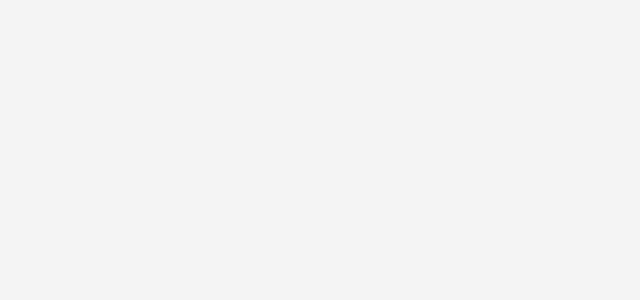
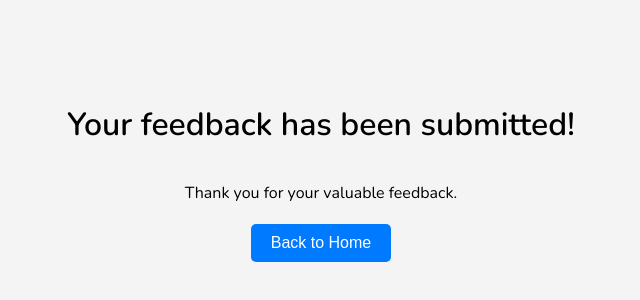
Before and after one commit to alxgrgsc/SoulJournal, a React (Create React App) app in the folder souljournal-frontend/: page /submit-feedback in a window 1280 px wide. Before the commit this address had no page. Shown: the part 228-528 px from the top of the page, without its empty margins (319-959 px from the left). Built offline with nearby package versions, Linux system fonts and the light colour scheme.

Commit message:
need to refine submitfeedback.js and css

```diff
--- a/souljournal-frontend/src/App.js
+++ b/souljournal-frontend/src/App.js
@@ -7,7 +7,8 @@ import ForgotPassword from './ForgotPassword';
 import Feedback from './Feedback';
 import RegistrationSuccess from './RegistrationSuccess';
 import Dashboard from './Dashboard';
-import Quotes from './Quotes'; // Import the Quotes component
+import Quotes from './Quotes';
+import SubmitFeedback from './SubmitFeedback'; // Import the SubmitFeedback component
 
 function App() {
   return (
@@ -22,7 +23,8 @@ function App() {
             <Route path="/feedback" element={<Feedback />} />
             <Route path="/registration-success" element={<RegistrationSuccess />} />
             <Route path="/dashboard" element={<Dashboard />} />
-            <Route path="/quotes" element={<Quotes />} /> {/* Add the new route */}
+            <Route path="/quotes" element={<Quotes />} />
+            <Route path="/submit-feedback" element={<SubmitFeedback />} /> {/* Add the new route */}
           </Routes>
         </header>
       </div>
--- a/souljournal-frontend/src/Feedback.css
+++ b/souljournal-frontend/src/Feedback.css
@@ -15,7 +15,21 @@ body {
   box-shadow: 0 0 10px rgba(0, 0, 0, 0.1);
   width: 300px;
   text-align: center;
+  transform: translateY(-50px);
+  animation: slideDown 1.5s forwards;
 }
+
+@keyframes slideDown {
+  to {
+    opacity: 1;
+    transform: translateY(0);
+  }
+}
+
+.feedback-container.show {
+  animation: slideDown 1.5s forwards;
+}
+
 
 h1 {
   margin-bottom: 10px;
--- a/souljournal-frontend/src/Feedback.js
+++ b/souljournal-frontend/src/Feedback.js
@@ -4,9 +4,10 @@ import './Feedback.css';
 const Feedback = () => {
   const [rating, setRating] = useState(0);
   const [hover, setHover] = useState(0);
+  const [isLoaded, setIsLoaded] = useState(false);
 
   return (
-    <div className="feedback-container">
+    <div className={`feedback-container ${isLoaded ? 'show': ''}`} >
       <h1>We value your feedback!</h1>
       <p>Please share your thoughts with us.</p>
 
--- a/souljournal-frontend/src/Quotes.css
+++ b/souljournal-frontend/src/Quotes.css
@@ -9,17 +9,12 @@ body {
   text-align: center;
 }
 
-
 .quote-container {
   padding-top: 10%;
   opacity: 0;
   transform: translateY(-50px);
-  animation: slideDown 0.5s forwards;
-  transition: opacity 1s ease-in;
-}
-
-.quote-container.loaded {
-  opacity: 1;
+  animation: slideDown 2s forwards;
+  transition: opacity 5s ease-in-out; /* Add this line for the opacity transition */
 }
 
 @keyframes slideDown {
@@ -31,7 +26,7 @@ body {
 
 .quote-text {
   font-size: 1.5rem;
-  max-width: 100%;
+  max-width: 50ch; /* Limit the width to 50 characters */
   font-style: italic;
   font-weight: bold;
   color: #555;
@@ -50,6 +45,7 @@ body {
   display: flex;
   justify-content: center;
   gap: 10px;
+  margin-top: 30%;
   margin-bottom: 20px;
 }
 
--- /dev/null
+++ b/souljournal-frontend/src/SubmitFeedback.css
@@ -0,0 +1,26 @@
+.submit-feedback-container {
+  display: flex;
+  flex-direction: column;
+  align-items: center;
+  justify-content: center;
+  height: 100vh;
+  text-align: center;
+}
+
+.submit-feedback-container h1 {
+  margin-bottom: 20px;
+}
+
+.submit-feedback-container p {
+  margin-bottom: 20px;
+}
+
+.submit-feedback-container button {
+  padding: 10px 20px;
+  font-size: 16px;
+  cursor: pointer;
+  border: none;
+  border-radius: 5px;
+  background-color: #007bff;
+  color: white;
+}
--- /dev/null
+++ b/souljournal-frontend/src/SubmitFeedback.js
@@ -0,0 +1,21 @@
+import React from 'react';
+import { useNavigate } from 'react-router-dom';
+import './SubmitFeedback.css';
+
+const SubmitFeedback = () => {
+  const navigate = useNavigate();
+
+  const handleBackToHome = () => {
+    navigate('/');
+  };
+
+  return (
+    <div className="submit-feedback-container">
+      <h1>Your feedback has been submitted!</h1>
+      <p>Thank you for your valuable feedback.</p>
+      <button onClick={handleBackToHome}>Back to Home</button>
+    </div>
+  );
+};
+
+export default SubmitFeedback;
```
